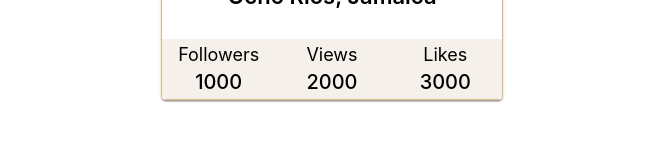
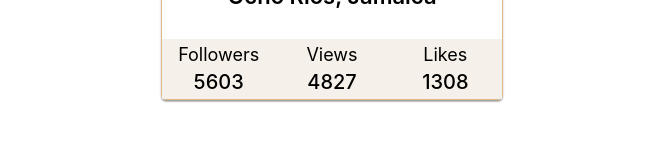
Before and after one commit to NadiiaHrab/goit-react-hw-01-components, a React (Create React App) app: page / in a window 1280 px wide. Shown: the part 323-476 px from the top of the page, without its empty margins (324-987 px from the left). Built offline with nearby package versions, Linux system fonts and the light colour scheme.

Commit message:
upd json

```diff
--- a/src/components/Profile/Profile.js
+++ b/src/components/Profile/Profile.js
@@ -2,7 +2,7 @@ import PropTypes from 'prop-types';
 import css from './Profile.module.css';
 
 
-function Profile({ username, tag, location, avatar, stats }) {
+function Profile({ username, tag, location, avatar, stats: { followers, views, likes } }) {
     return (
     <div className={css.profile}>
   <div className={css.description}>
@@ -20,15 +20,15 @@ function Profile({ username, tag, location, avatar, stats }) {
   <ul className={css.stats}>
     <li className={css.statsItem}>
       <span className={css.label}>Followers</span>
-      <span className={css.quantity}>1000</span>
+      <span className={css.quantity}>{followers}</span>
     </li>
     <li className={css.statsItem}>
       <span className={css.label}>Views</span>
-      <span className={css.quantity}>2000</span>
+      <span className={css.quantity}>{views}</span>
     </li>
     <li className={css.statsItem}>
       <span className={css.label}>Likes</span>
-      <span className={css.quantity}>3000</span>
+      <span className={css.quantity}>{likes}</span>
     </li>
   </ul>
 </div>
--- a/src/components/Statistics/Statistics.module.css
+++ b/src/components/Statistics/Statistics.module.css
@@ -12,7 +12,9 @@
     align-items: center;
     justify-content: center;
     margin: 0;
-    padding: 0
+    padding: 0;
+
+
 
 }
 .item {
```
Also changed, not shown: src/components/App.jsx (+4 -4 lines), src/data/data.json (renamed from src/data.json), src/data/friendList.json (renamed from src/friendList.json), src/data/transactions.json (renamed from src/transactions.json), src/data/user.json (renamed from src/user.json).
